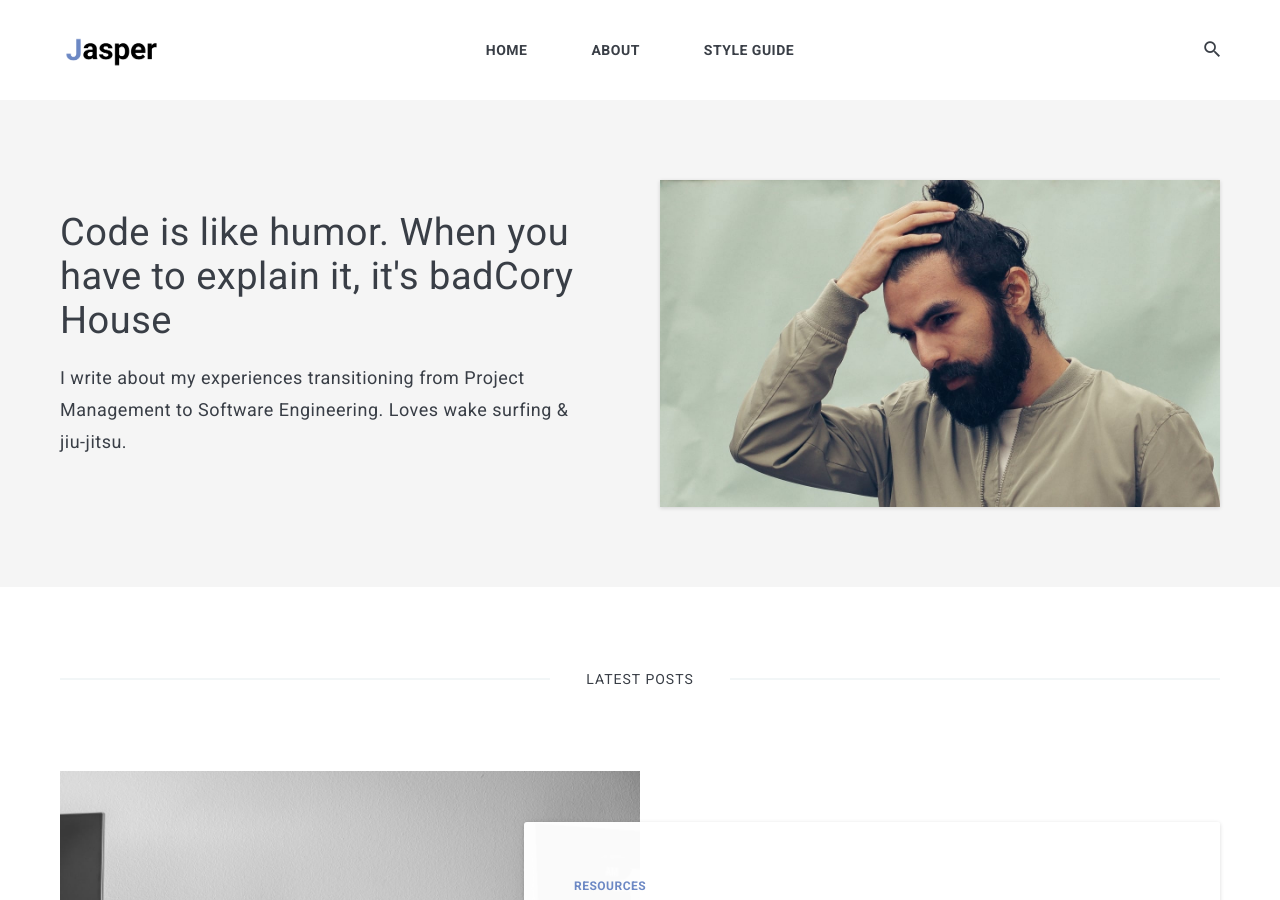
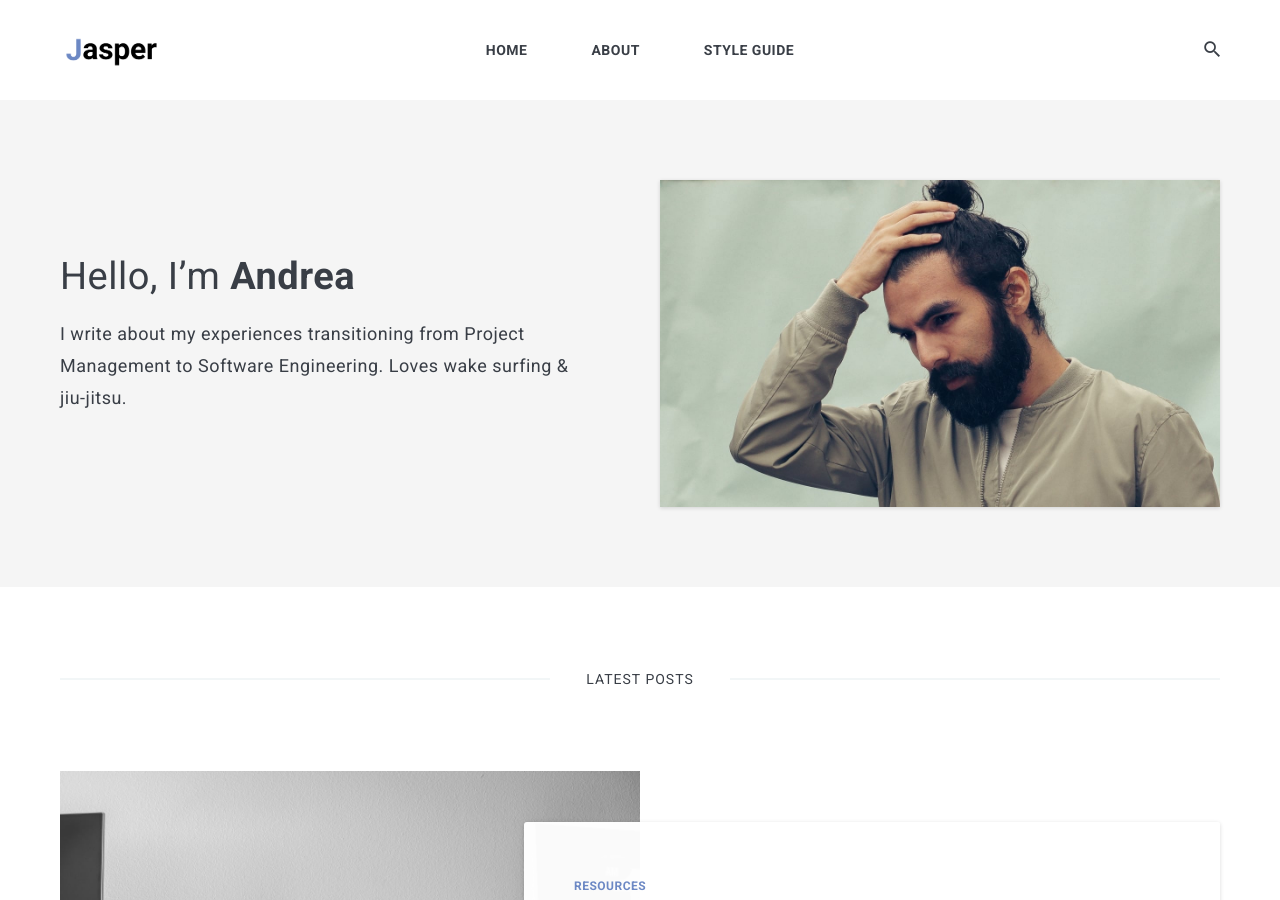
Before and after one commit to AndreaJasper/andreajasper.github.io, a Jekyll site: the page built from index.html, in a window 1280 px wide and 900 px high. Built offline with Jekyll 4.4.1, drawn with Linux system fonts in a browser that asks for light colours; nearby versions of some CDN libraries; the list of posts is cut into pages by our own code.

Commit message:
final hero content added

```diff
--- a/_data/settings.yml
+++ b/_data/settings.yml
@@ -10,7 +10,7 @@ description: A minimalist blog.
 author:
   name: Andrea Jasper
   image: 01.jpg
-  say-hello: Code is like humor. When you have to explain it, it's bad</cite>Cory House</cite>
+  say-hello: Hello, I’m <strong>Andrea</strong>
   bio: I write about my experiences transitioning from Project Management to Software Engineering. Loves wake surfing & jiu-jitsu.
 
 
```
